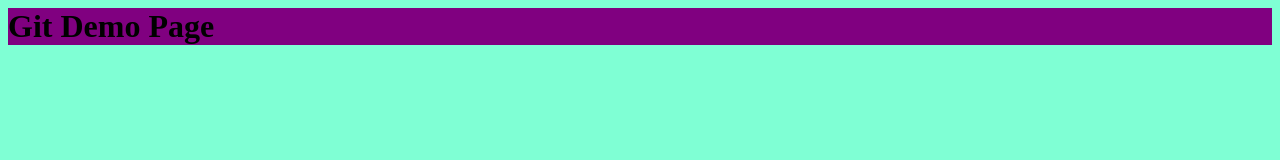
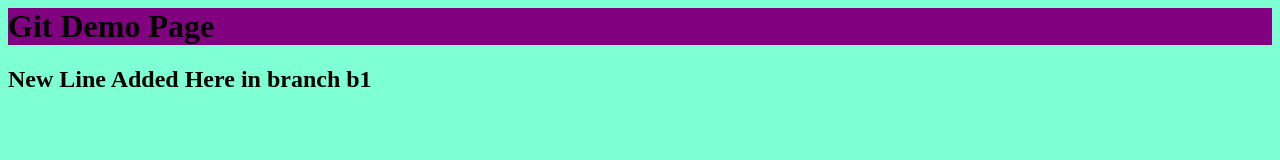
Before and after one commit to falhumai96/Test1, a plain HTML site: page index.html in a window 1280 px wide. Drawn offline with Linux system fonts and the light colour scheme.

Commit message:
Update index.html

```diff
--- a/index.html
+++ b/index.html
@@ -9,7 +9,7 @@
     </head>
     <body>
         <h1>Git Demo Page</h1>
-
+        <h2>New Line Added Here  in branch b1</h2>
         <script src="app.js"></script>
     </body>
 </html>
```
